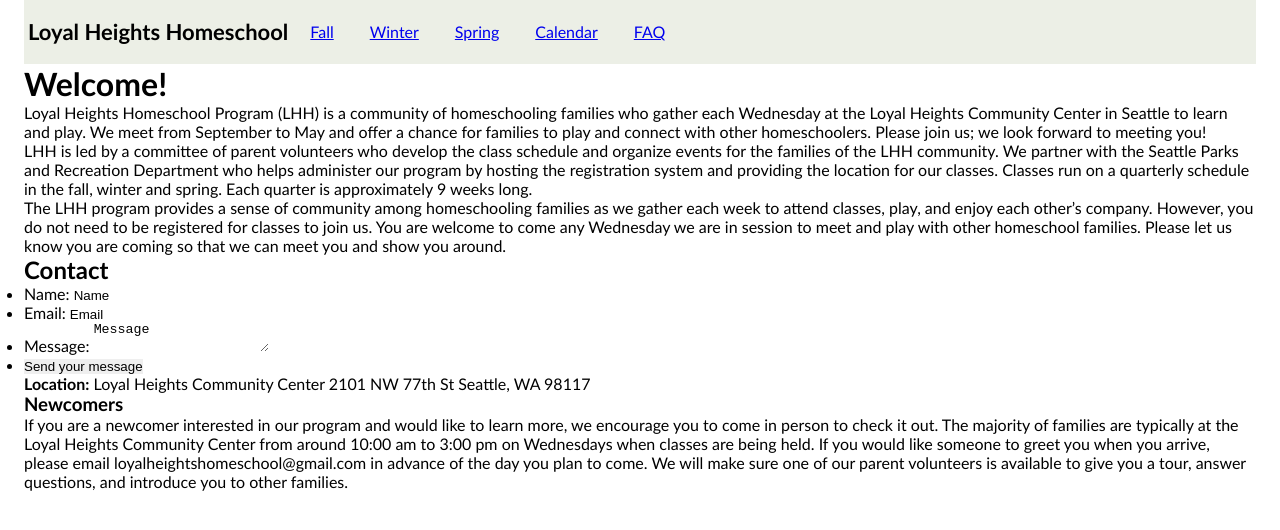
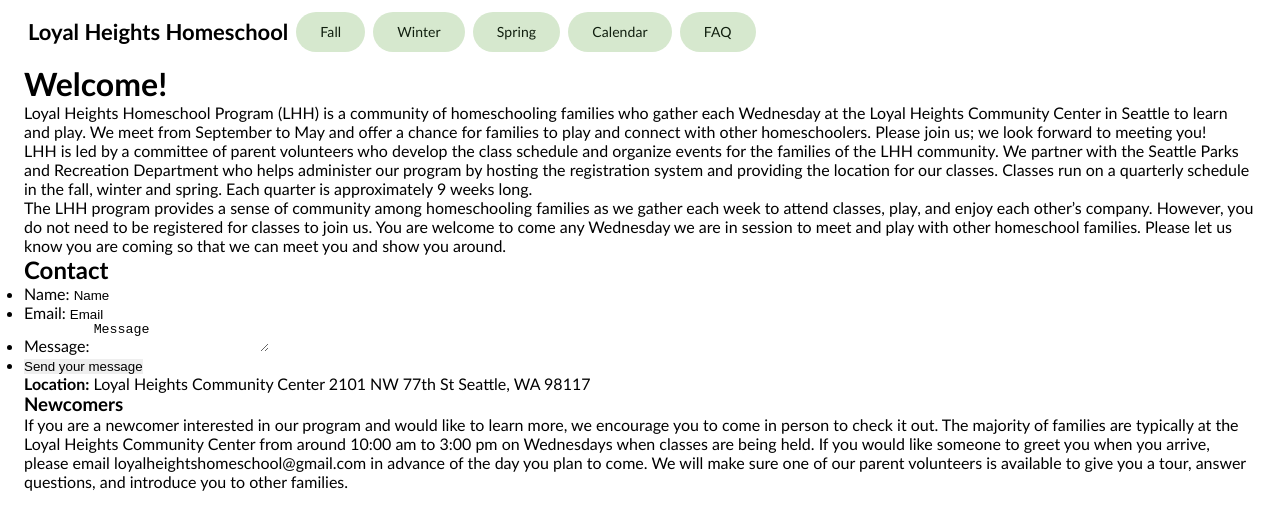
Before and after one commit to loyalheightshomeschool/loyalheightshomeschool.github.io, a Jekyll site: the page built from index.md, in a window 1280 px wide. Shown: the top 530 px of the page. Built offline with Jekyll 4.4.1, drawn with Linux system fonts in a browser that asks for light colours.

Commit message:
Update main.scss

```diff
--- a/_sass/main.scss
+++ b/_sass/main.scss
@@ -157,13 +157,17 @@
   align-items: center;
   padding-left: 4px;
   padding-right: 4px;
-  background-color: $surface-container;
   & .headline {
     @include title-large;
   }
   & .button {
-    height: 48px;
-    padding: 14px;
+    text-decoration: none;
+    height: 40px;
+    padding: 10px 24px;
+    border-radius: 20px;
+    background-color: $secondary-container;
+    color: $on-secondary-container;
+    @include label-large;
   }
 }
 
```
